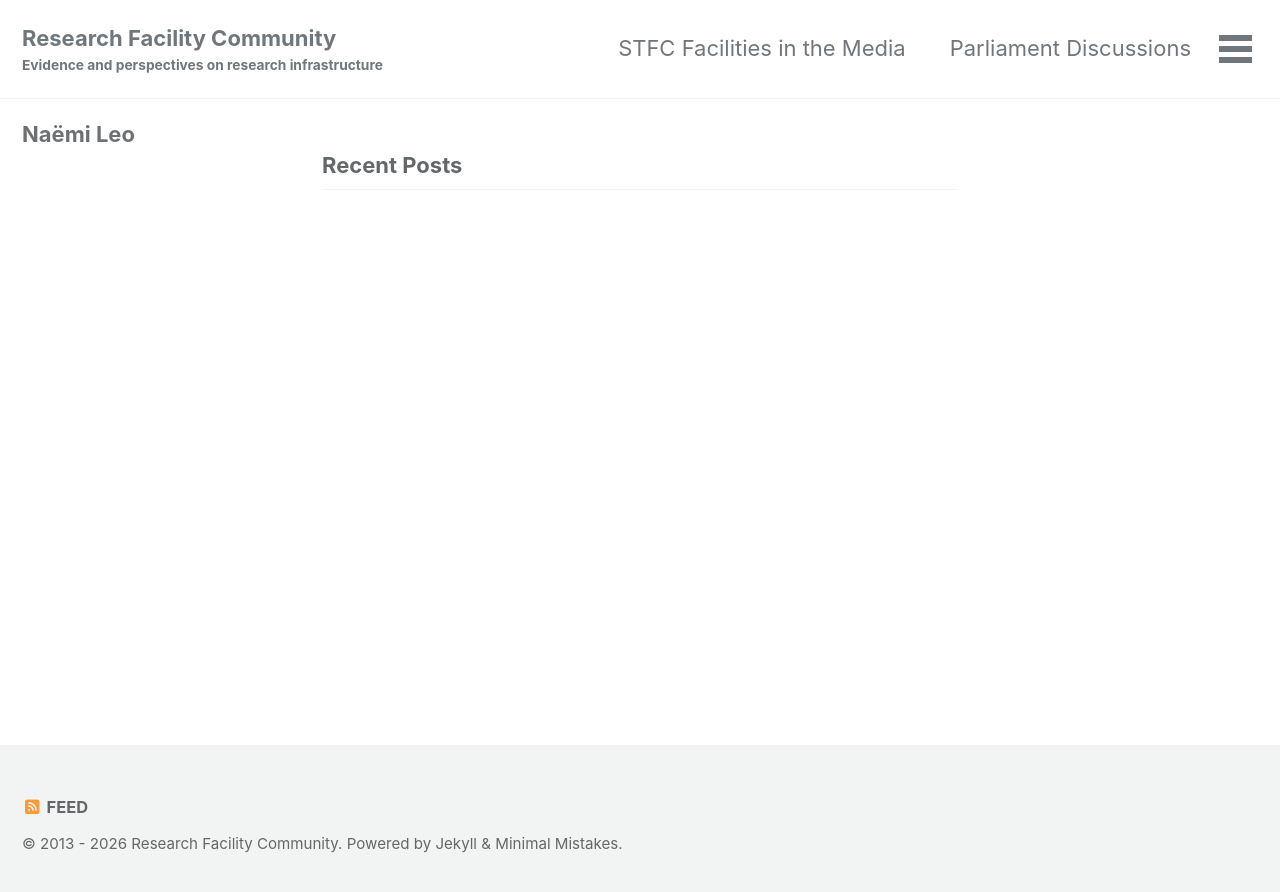
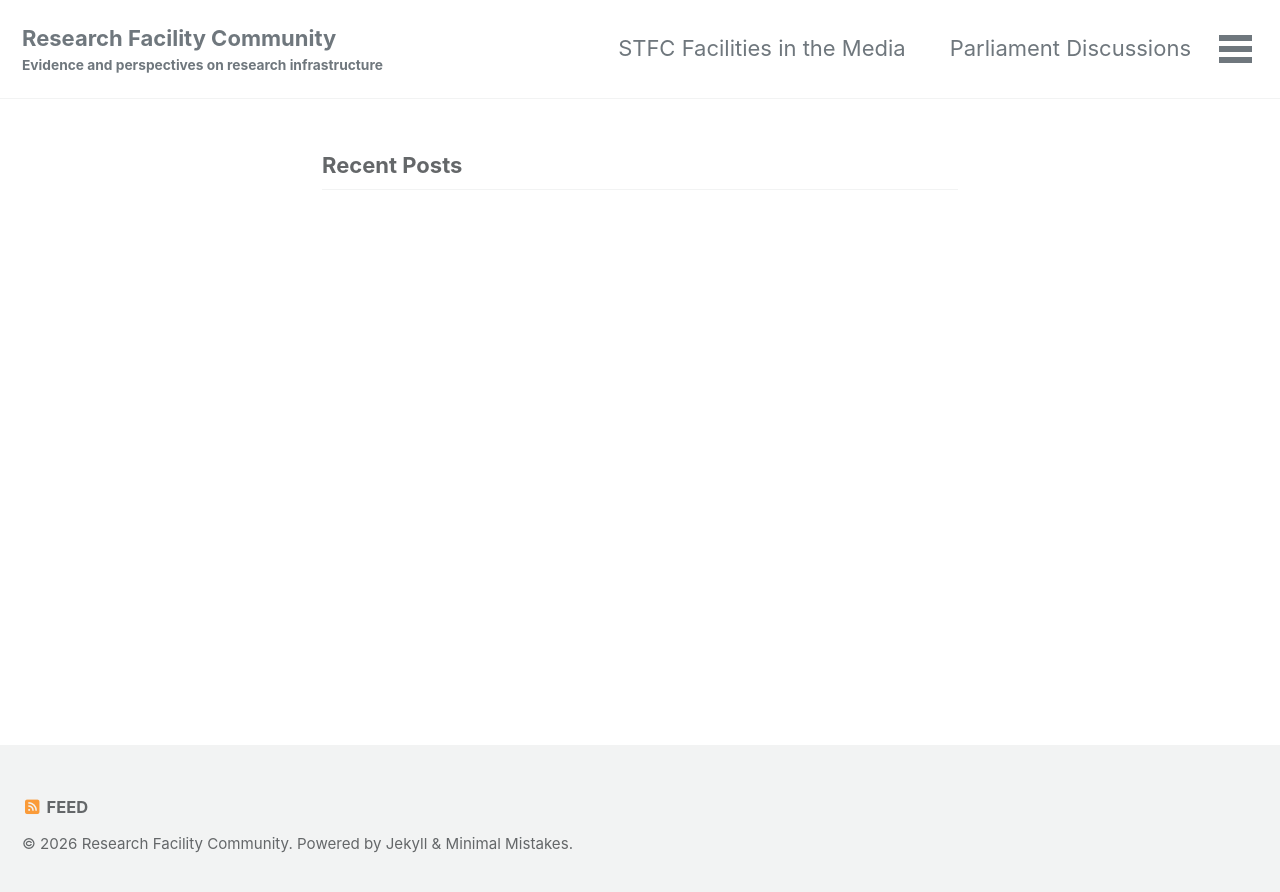
Before and after one commit to research-facilities-community/index, a Jekyll site: the page built from index.html, in a window 1280 px wide. Shown: the top 892 px of the page. Built offline with Jekyll 4.4.1, drawn with Linux system fonts in a browser that asks for light colours; cached includes are drawn as plain includes; the list of posts is cut into pages by our own code.

Commit message:
Modify author details and footer links
Updated author information and footer links in the configuration file.

```diff
--- a/_config.yml
+++ b/_config.yml
@@ -114,18 +114,18 @@
 
 # Site Author
 author:
-  name             : "Naëmi Leo"
+  name             : #"Naëmi Leo"
   avatar           : # path of avatar image, e.g. "/assets/images/bio-photo.jpg"
   bio              : #"I am an **amazing** person."
   location         : #"Somewhere"
   email            :
   # fediverse      : "@you@instance.social"  # used for fediverse:creator meta tag
   links:
-    - label: "Email"
-      icon: "fas fa-fw fa-square-envelope"
+  #  - label: "Email"
+  #    icon: "fas fa-fw fa-square-envelope"
       # url: "mailto:your.name@email.com"
-    - label: "Website"
-      icon: "fas fa-fw fa-link"
+  #  - label: "Website"
+  #    icon: "fas fa-fw fa-link"
       # url: "https://your-website.com"
  #  - label: "Twitter"
  #    icon: "fab fa-fw fa-square-x-twitter"
@@ -133,8 +133,8 @@
  #   - label: "Facebook"
  #     icon: "fab fa-fw fa-square-facebook"
       # url: "https://facebook.com/"
-    - label: "GitHub"
-      icon: "fab fa-fw fa-github"
+  #  - label: "GitHub"
+  #    icon: "fab fa-fw fa-github"
       # url: "https://github.com/"
 #    - label: "Instagram"
 #      icon: "fab fa-fw fa-instagram"
@@ -143,26 +143,26 @@
 # Site Footer
 footer:
   links:
-    - label: "Twitter"
-      icon: "fab fa-fw fa-square-x-twitter"
+  #  - label: "Twitter"
+  #    icon: "fab fa-fw fa-square-x-twitter"
       # url:
       # rel: "me"  # optional: adds rel attribute (e.g. for IndieWeb web sign-in)
-    - label: "Facebook"
-      icon: "fab fa-fw fa-square-facebook"
+  #  - label: "Facebook"
+  #    icon: "fab fa-fw fa-square-facebook"
       # url:
-    - label: "GitHub"
-      icon: "fab fa-fw fa-github"
+ #   - label: "GitHub"
+ #     icon: "fab fa-fw fa-github"
       # url:
-    - label: "GitLab"
-      icon: "fab fa-fw fa-gitlab"
+ #   - label: "GitLab"
+ #     icon: "fab fa-fw fa-gitlab"
       # url:
-    - label: "Bitbucket"
-      icon: "fab fa-fw fa-bitbucket"
+ #   - label: "Bitbucket"
+ #     icon: "fab fa-fw fa-bitbucket"
       # url:
-    - label: "Instagram"
-      icon: "fab fa-fw fa-instagram"
+  #  - label: "Instagram"
+  #    icon: "fab fa-fw fa-instagram"
       # url:
-  since: "2013"
+  since: "2026"
 
 
 # Reading Files
```
